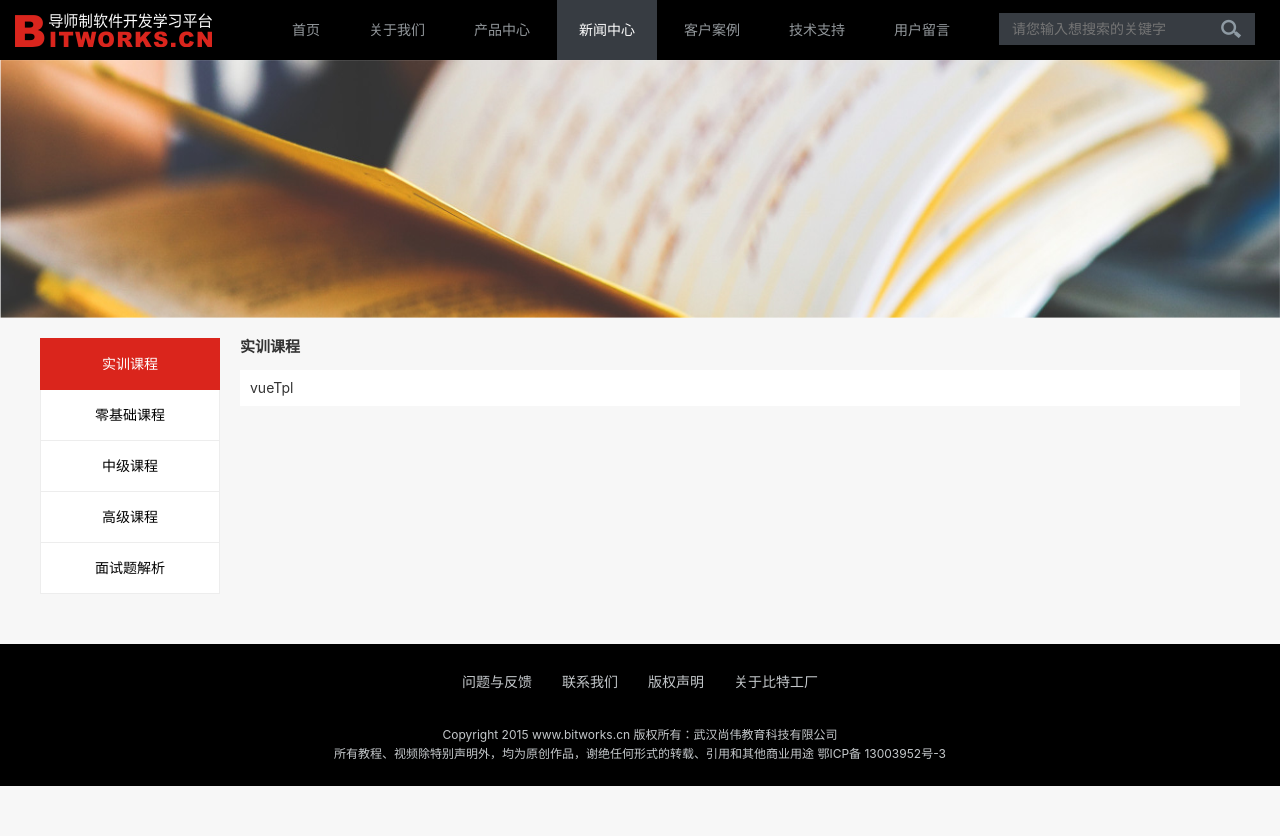
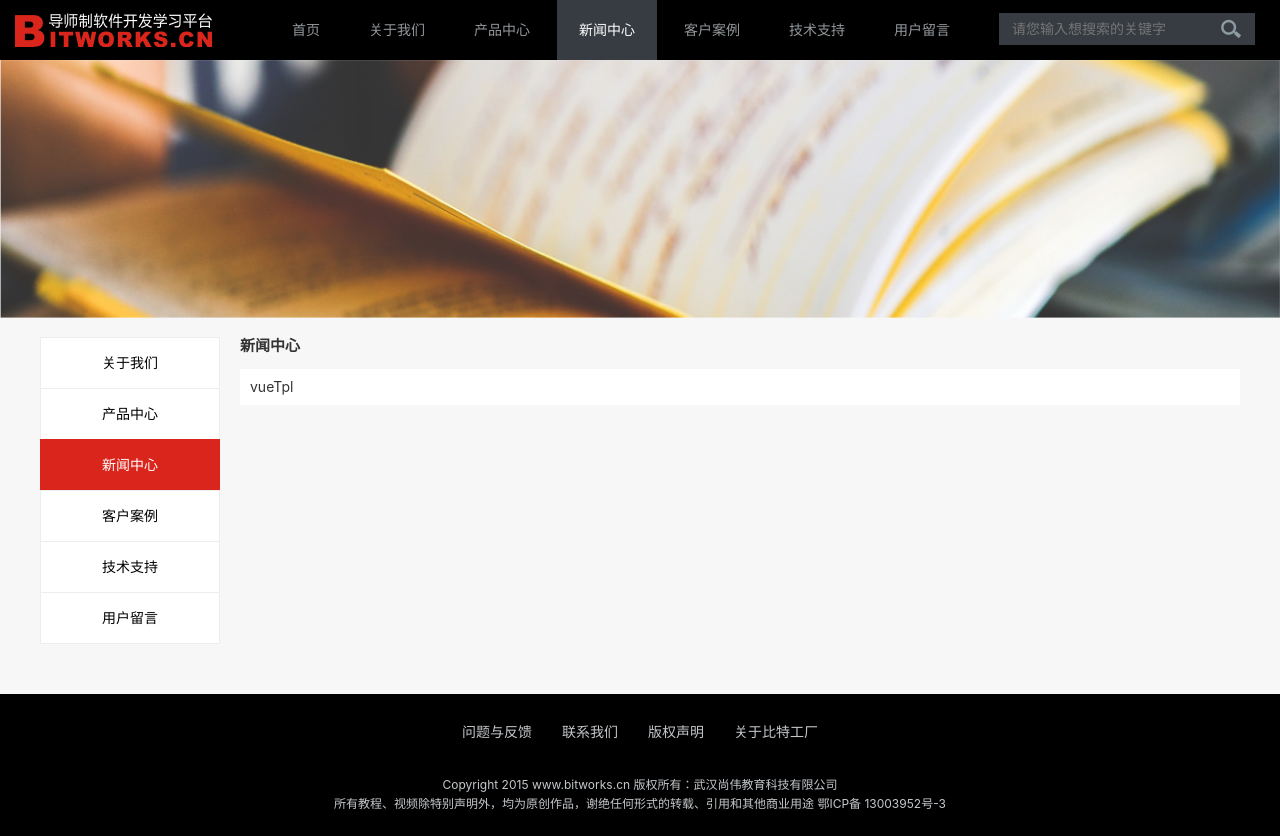
Before and after one commit to Hyhello/decorate-wep, a Vue app: page /#/news in a window 1280 px wide. Before the commit the page ends 800 px from the top, so only its background shows below. Built offline with nearby package versions, Linux system fonts and the light colour scheme.

Commit message:
引入切换动画

```diff
--- a/src/components/contentTpl/contentTpl.vue
+++ b/src/components/contentTpl/contentTpl.vue
@@ -26,8 +26,14 @@
                 width: 1000px;
                 float: right;
                 .query_title {
+                    line-height: 16px;
+                    height: 16px;
                     font-size: 15px;
                     margin-bottom: 15px;
+                    .breadcrumb {
+                        display: inline-block;
+                        position: absolute;
+                    }
                 }
                 .right_content {
                     background-color: #FFF;
@@ -38,6 +44,16 @@
             }
         }
     }
+    .breadcrumb-enter-active,
+    .breadcrumb-leave-active {
+        transition: all .5s;
+    }
+
+    .breadcrumb-enter,
+    .breadcrumb-leave-active {
+        opacity: 0;
+        transform: translateX(20px);
+    }
 </style>
 <template>
     <div class="query_contentbox" :style="styles">
@@ -46,7 +62,11 @@
                 <slot name="left"></slot>
             </div>
             <div class="query_right">
-                <h2 class="query_title">实训课程</h2>
+                <transition-group class="query_title" tag="h2" name="breadcrumb">
+                    <span class="breadcrumb" v-if="$route.fullPath === `/${item.path}`" v-for="item in routerList" :key="item.path">
+                        {{$route.meta.title}}
+                    </span>
+                </transition-group>
                 <div class="right_content">
                     <slot name="right"></slot>
                 </div>
@@ -70,6 +90,9 @@
                     };
                 }
                 return {};
+            },
+            routerList () {
+                return this.$router.options.routes[0].children;
             }
         },
         mounted () {
--- a/src/components/navLeft/navLeft.vue
+++ b/src/components/navLeft/navLeft.vue
@@ -19,10 +19,8 @@
             text-decoration: none;
             color: #000;
             border: 1px solid #EDEDED;
-            &.query_bt {
-                border-top: none;
-            }
-            &.active,
+            margin: -1px 0 0 0;
+            &.router-link-active,
             &:hover {
                 background-color: #DA251C;
                 color: #FFF;
@@ -33,15 +31,17 @@
 </style>
 <template>
     <ul class="query_nav">
-        <li><a href="#1" class="active">实训课程</a></li>
-        <li><a href="#2" class="query_bt">零基础课程</a></li>
-        <li><a href="#3" class="query_bt">中级课程</a></li>
-        <li><a href="#4" class="query_bt">高级课程</a></li>
-        <li><a href="#5" class="query_bt">面试题解析</a></li>
+        <li v-if="item.meta.desciption" v-for="(item, index) in routerList" :key="index">
+            <router-link :to="`/${item.path}`" tag="a">{{item.meta.title}}</router-link>
+        </li>
     </ul>
 </template>
 <script>
     export default {
-
+        computed: {
+            routerList () {
+                return this.$router.options.routes[0].children;
+            }
+        }
     };
 </script>
```
